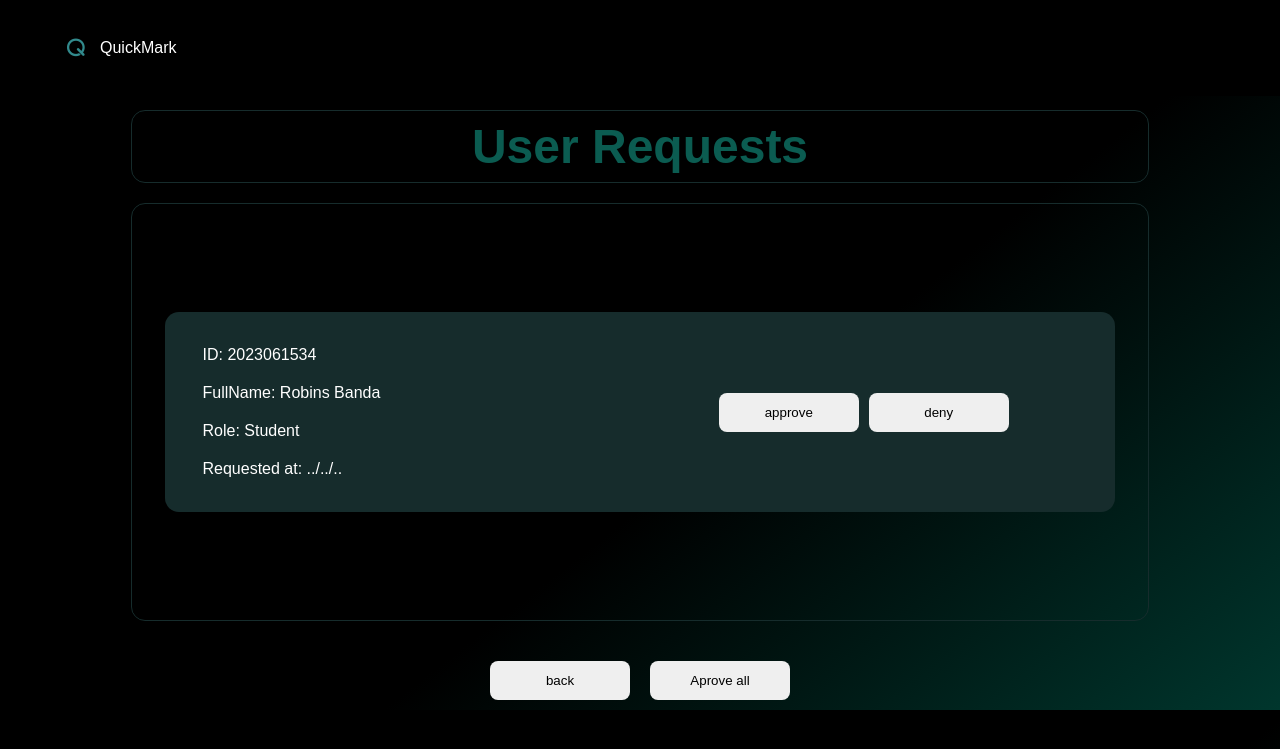
After one commit to Saar-engflow/quickmark-attendance-system, a PHP site: page /views/admin/user_request.php in a window 1280 px wide. The commit adds this page. Shown: the top 749 px of the page. Run offline with PHP 8.4, Linux system fonts and the light colour scheme.

Commit message:
admin dashboard update , counts functionality now working, user request ui done

```diff
--- a/assets/css/styles.css
+++ b/assets/css/style.css
@@ -431,7 +431,7 @@ input {
   box-shadow: 0 8px 18px rgba(0, 0, 0, 10);
   border-radius: 14px;
   padding: 20px;
-  width: 220px;
+  min-width: 220px;
   align-items: center;
 }
 .count-num {
@@ -469,6 +469,50 @@ input {
   border-radius: 14px;
   width: 100%;
   padding: 20px;
+}
+.tnum {
+  color: #0b5c51;
+  font-size: 30px;
+  font-weight: 600;
+}
+.user_request-container {
+  padding: 10px;
+  max-width: 1200px;
+}
+.ur-header {
+  border: 1px solid rgb(22, 44, 44);
+  border-radius: 14px;
+  padding: 8px;
+  min-width: 360px;
+}
+.ur-container {
+  border: 1px solid rgb(22, 44, 44);
+  border-radius: 14px;
+  margin-top: 20px;
+  height: 400px;
+  min-width: 360px;
+  padding: 8px;
+  gap: 40px;
+  overflow-y: scroll;
+}
+.req-bar {
+  background-color: rgb(22, 44, 44);
+  border-radius: 14px;
+  width: 95%;
+  height: 200px;
+}
+.req-bar-ls {
+  width: 90%;
+  align-items: start;
+  height: 180px;
+  gap: 20px;
+}
+.req-bar-rs {
+  display: none;
+}
+.ur-btns {
+  display: flex;
+  gap: 20px;
 }
 /* general */
 body {
@@ -743,4 +787,31 @@ option {
   .counts-container {
     flex-direction: row;
   }
+  .user_request-container {
+    margin-top: 60px;
+  }
+  .ur-header {
+    width: 1000px;
+  }
+  .ur-container {
+    width: 1000px;
+  }
+
+  .req-bar {
+    flex-direction: row;
+    gap: 20px;
+  }
+
+  .req-bar-ls {
+    width: 45%;
+  }
+  .req-bar-rs {
+    display: flex;
+
+    width: 45%;
+    align-items: center;
+    justify-content: center;
+    height: 180px;
+    gap: 10px;
+  }
 }
--- a/includes/header.php
+++ b/includes/header.php
@@ -4,6 +4,6 @@
   <meta charset="UTF-8">
   <meta name="viewport" content="width=device-width, initial-scale=1.0">
   <title>Quickmark</title>
-  <link rel= "stylesheet" href = "/QuickMark/assets/css/styles.css">
+  <link rel= "stylesheet" href = "/QuickMark/assets/css/style.css">
 </head>
 <body>
--- /dev/null
+++ b/views/admin/user_request.php
@@ -0,0 +1,80 @@
+<?php
+session_start();
+$firstName = $_SESSION['firstName'] ?? 'Admin';
+?>
+
+<?php include '../../includes/header.php' ; ?>
+<?php include '../../includes/db_connect.php' ; ?>
+<!-- mobile navigation -->
+   <header class="navbar">
+  <div class="logo">
+    <img src="/QuickMark/assets/images/QuickMark.png" alt="QuickMark Logo" />
+    <span>QuickMark</span>
+  </div>
+
+
+
+  <nav class="nav-links" id="nav-links">
+
+    <a href="#home">Home</a>
+    <a href="#doc">Documentation</a>
+
+
+
+  </nav>
+</header>
+
+<!-- desktop Navigation -->
+    <header class="navbar-D">
+  <div class="logo">
+    <img src="/QuickMark/assets/images/QuickMark.png" alt="QuickMark Logo" />
+    <span>QuickMark</span>
+  </div>
+
+
+
+  <nav class="navLinks">
+  </nav>
+</header>
+<section>
+  <div class= "user_request-container flex-c" >
+    <div class = "ur-header flex-c">
+     <h1>User Requests</h1>
+    </div>
+
+    <div class = "ur-container flex-c">
+ <!-- <p>no requests</p> -->
+
+  <!-- request bar  -->
+   <div class= "req-bar flex-c">
+    <div class = "req-bar-ls flex-c">
+     <p>ID: 2023061534</p>
+     <p>FullName: Robins Banda</p>
+     <p>Role: Student</p>
+     <p>Requested at: ../../..</p>
+    </div>
+     <div class ="req-bar-rs ">
+      <button>approve</button>
+      <button>deny</button>
+     </div>
+   </div>
+    <!-- end of req bar -->
+
+
+
+
+
+    </div>
+    <div class= "ur-btns">
+       <button
+    onclick = ' window.location.href= "dashboard.php"';
+    class = "mt">back</button>
+    <button class = "mt">Aprove all</button>
+    </div>
+  </div>
+
+
+
+</section>
+
+<?php include '../../includes/footer.php' ; ?>
```
Also changed, not shown: views/admin/dashboard.php (+35 -8 lines).
